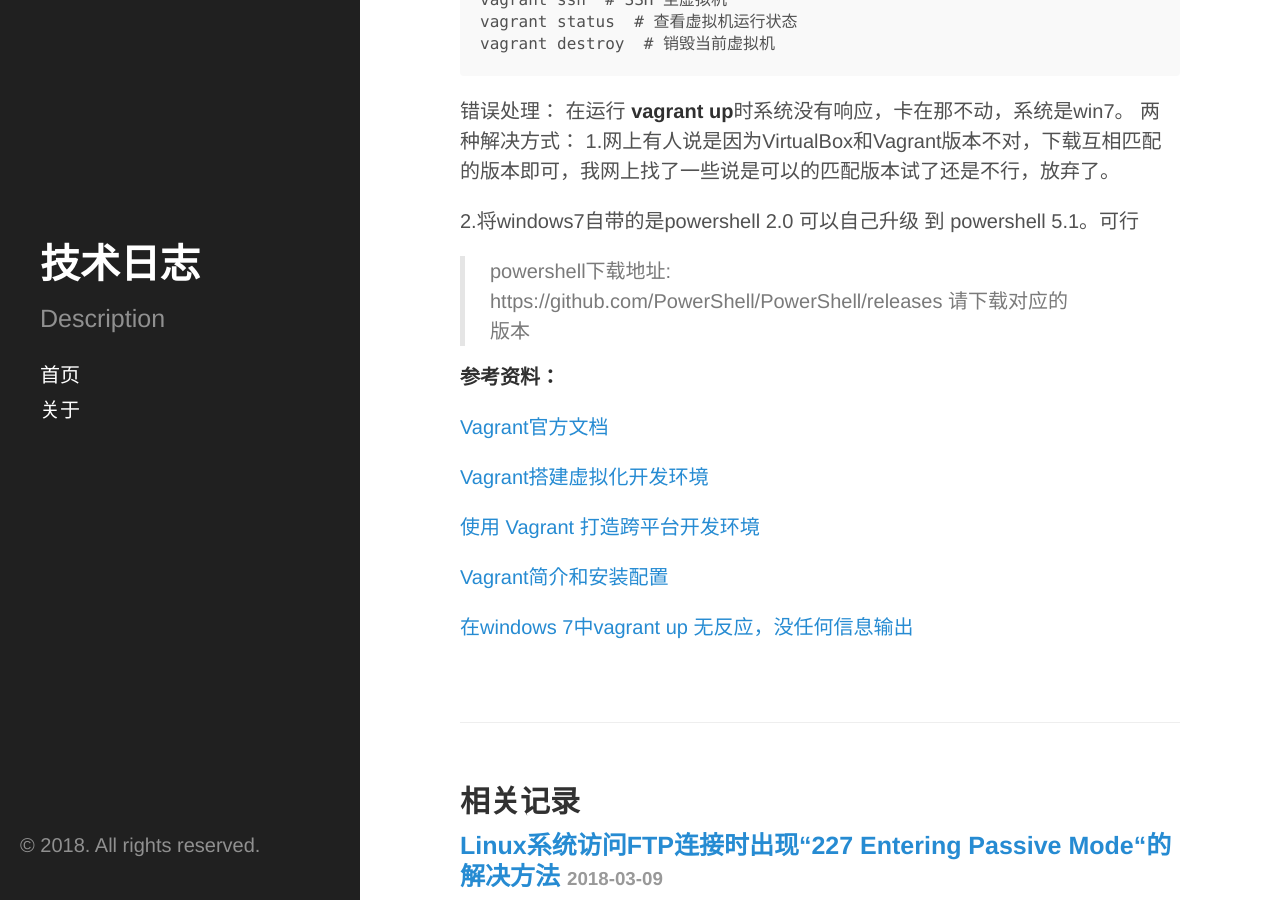
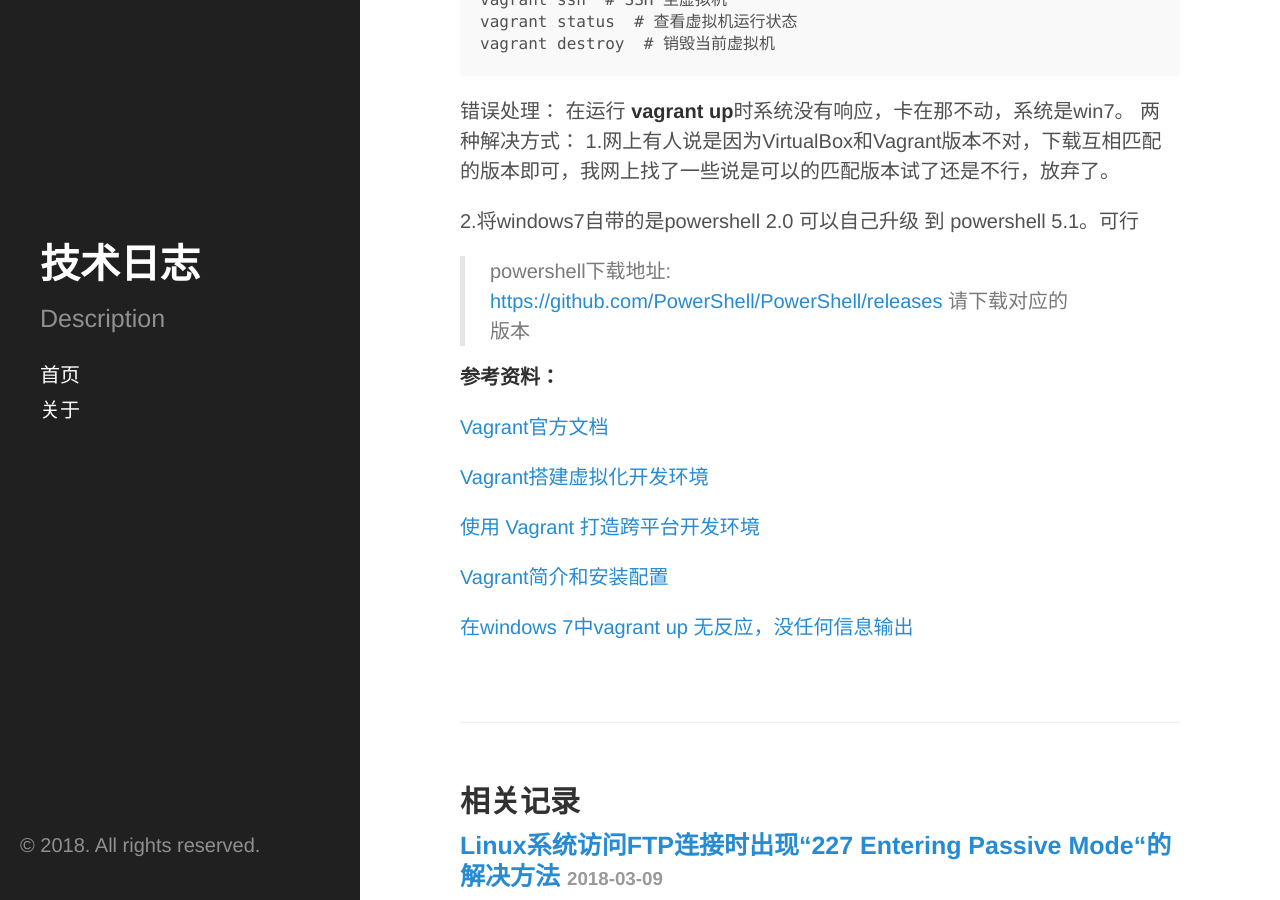
Before and after one commit to bspyy/bspyy.github.io, a Jekyll site: the page built from _posts/2018-03-09-Vagrant搭建虚拟化开发环境.md, in a window 1280 px wide and 900 px high, scrolled down 1426 px. Built offline with Jekyll 4.4.1, drawn with Linux system fonts in a browser that asks for light colours; part of the change alters nothing that is shown.

```diff
--- a/_posts/2018-03-09-Vagrant搭建虚拟化开发环境.md
+++ b/_posts/2018-03-09-Vagrant搭建虚拟化开发环境.md
@@ -8,6 +8,7 @@ title: Vagrant搭建虚拟化开发环境
 
 #### 2、安装 Vagrant
 >   下载地址：http://downloads.vagrantup.com
+<!-- more -->
 
 #### 3 添加Box
 到 vagrantcloud 上找一个 box.
@@ -52,7 +53,7 @@ title: Vagrant搭建虚拟化开发环境
 1.网上有人说是因为VirtualBox和Vagrant版本不对，下载互相匹配的版本即可，我网上找了一些说是可以的匹配版本试了还是不行，放弃了。
 
 2.将windows7自带的是powershell 2.0 可以自己升级 到 powershell 5.1。可行
-> powershell下载地址: https://github.com/PowerShell/PowerShell/releases
+> powershell下载地址: [https://github.com/PowerShell/PowerShell/releases](https://github.com/PowerShell/PowerShell/releases)
 请下载对应的版本
 
 **参考资料：**
```
Also changed, not shown: _posts/2018-03-09-Linux系统访问FTP连接时出现“227 Entering Passive Mode“的解决方法.md (+1 -0 lines).
